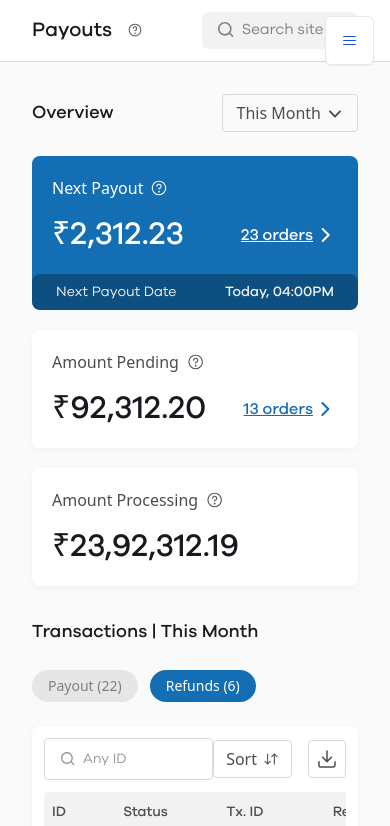
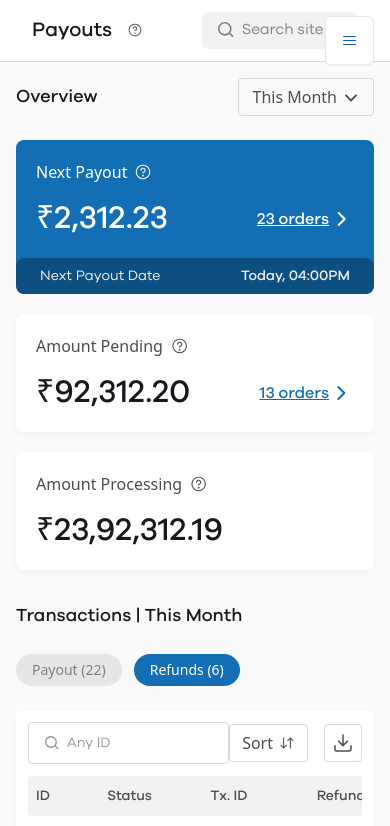
Before and after one commit to nrjdalal/mydukaan-2024, a Next.js app: page / in a window 390 px wide. Shown: the top 826 px of the page. Built offline with nearby package versions, Linux system fonts and the light colour scheme.

Commit message:
mobile view

```diff
--- a/src/components/content.tsx
+++ b/src/components/content.tsx
@@ -3,7 +3,7 @@ import { Transactions } from './transactions'
 
 export const Content = () => {
   return (
-    <div className="h-full w-screen bg-[#FAFAFA] p-8 lg:w-full">
+    <div className="h-full w-screen bg-[#FAFAFA] p-4 md:p-8 lg:w-full">
       {/* Overview */}
       <div className="mb-6 flex w-full items-center justify-between">
         <h3 className="font-alt text-lg font-medium text-[#1a181e]">
```
